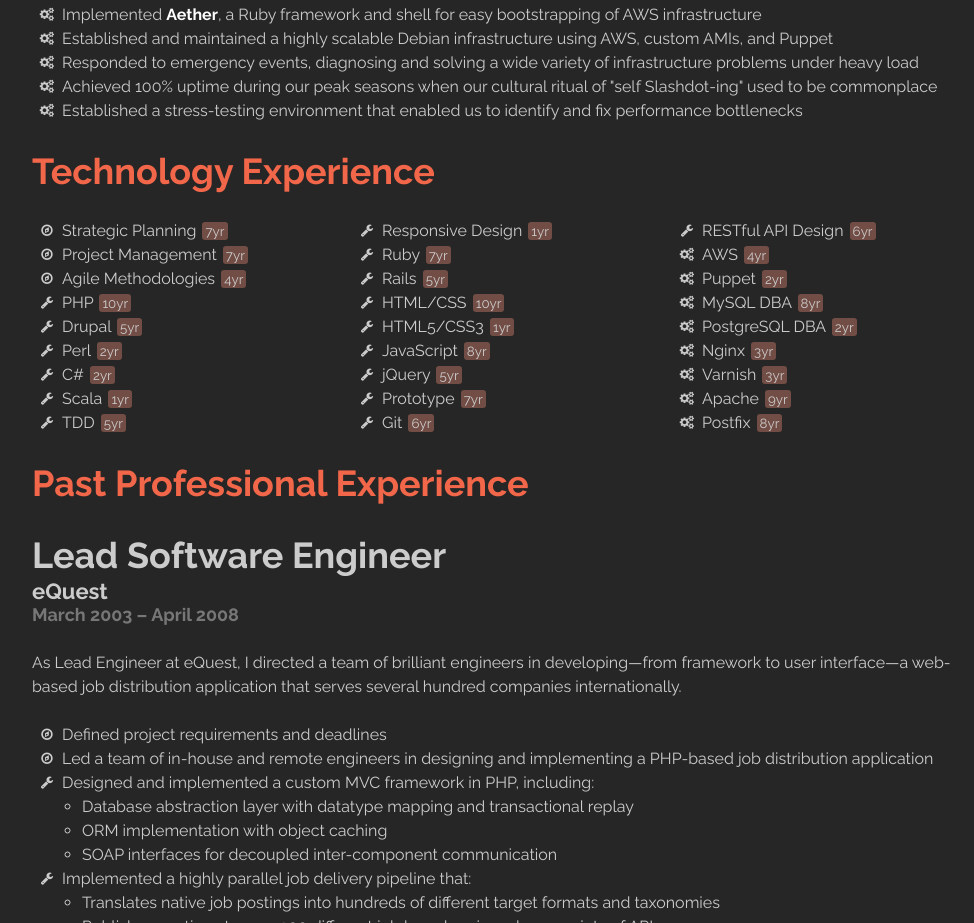
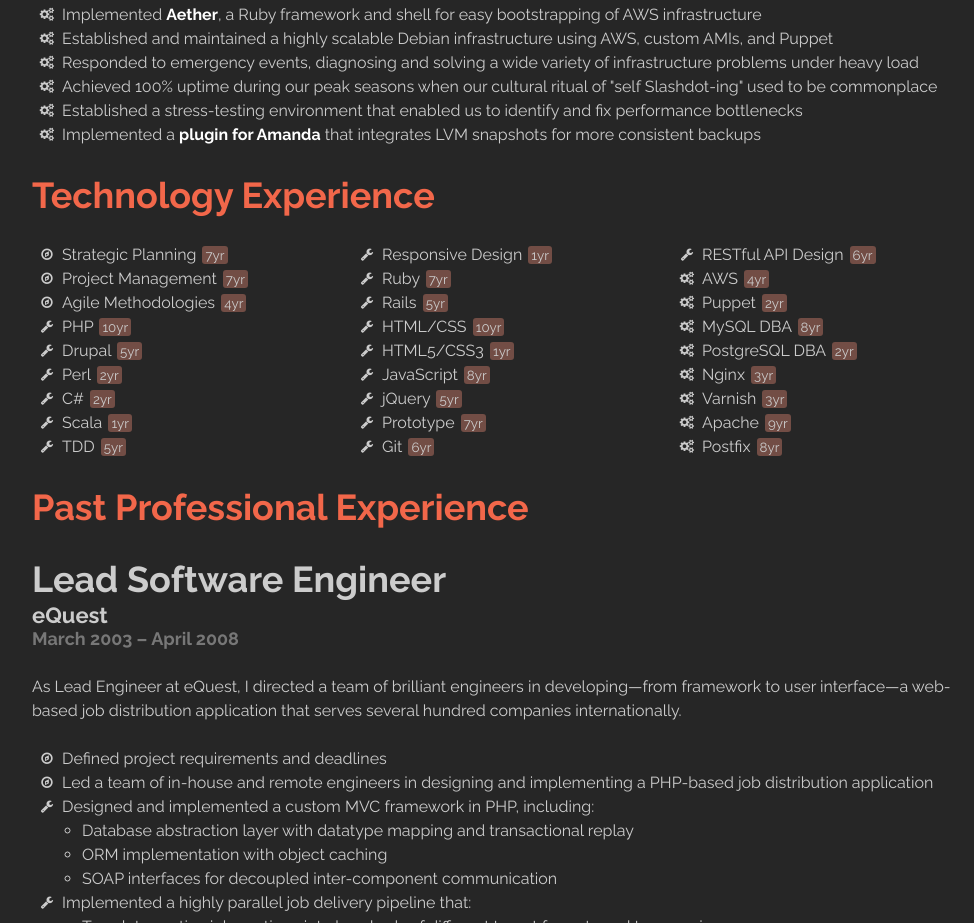
Before and after one commit to marxarelli/resume, a plain HTML site: page index.html in a window 1280 px wide. Shown: the part 1183-2106 px from the top of the page, without its empty margins (143-1117 px from the left). Drawn offline with Linux system fonts and the light colour scheme.

Commit message:
Mention amlvm-snapshot

```diff
--- a/index.html
+++ b/index.html
@@ -130,6 +130,7 @@
               <li class="systems">Responded to emergency events, diagnosing and solving a wide variety of infrastructure problems under heavy load</li>
               <li class="systems">Achieved 100% uptime during our peak seasons when our cultural ritual of "self Slashdot-ing" used to be commonplace</li>
               <li class="systems">Established a stress-testing environment that enabled us to identify and fix performance bottlenecks</li>
+              <li class="systems">Implemented a <a href="https://github.com/marxarelli/amlvm-snapshot">plugin for Amanda</a> that integrates LVM snapshots for more consistent backups</li>
             </ul>
           </section>
         </section>
```
